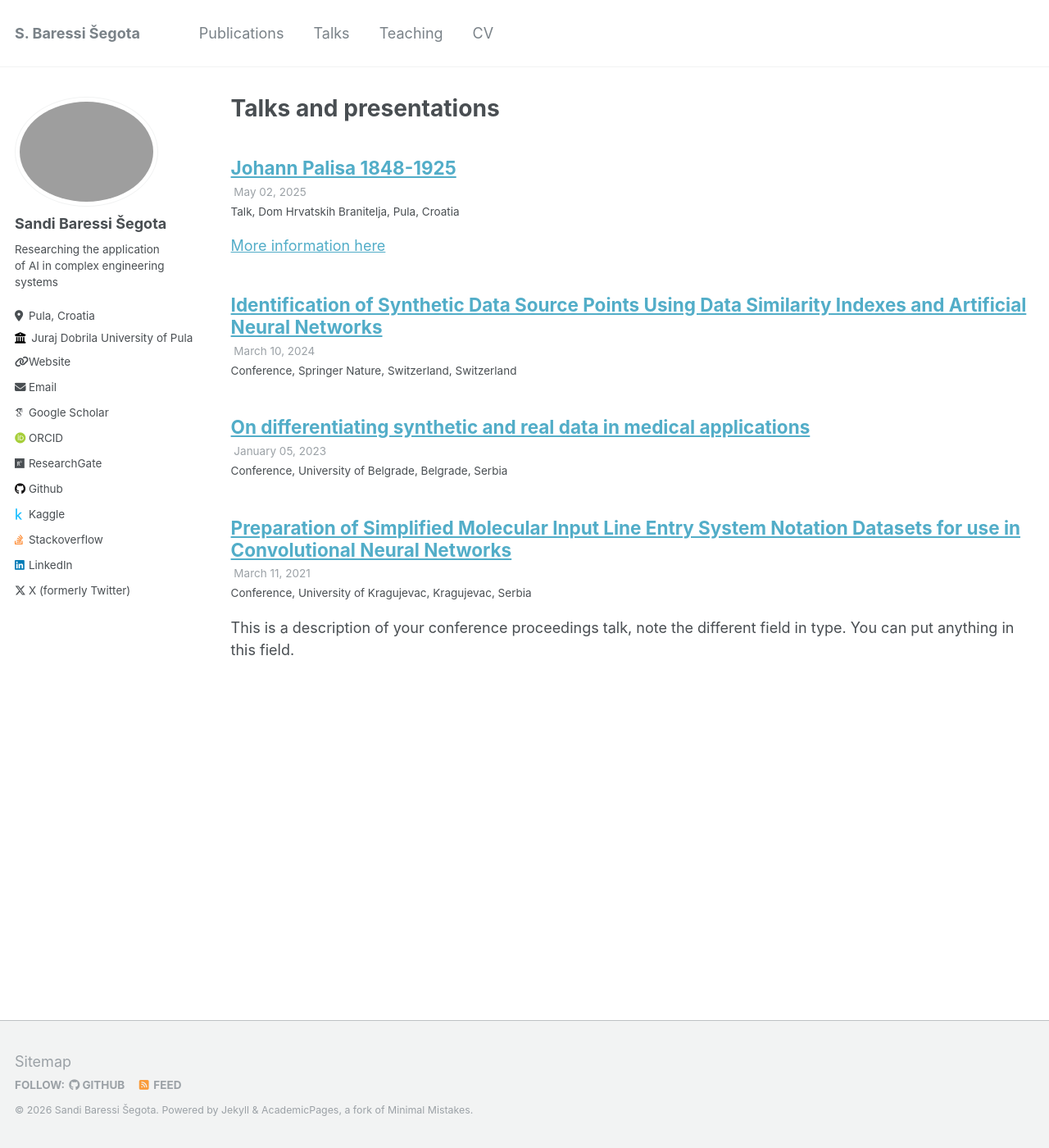
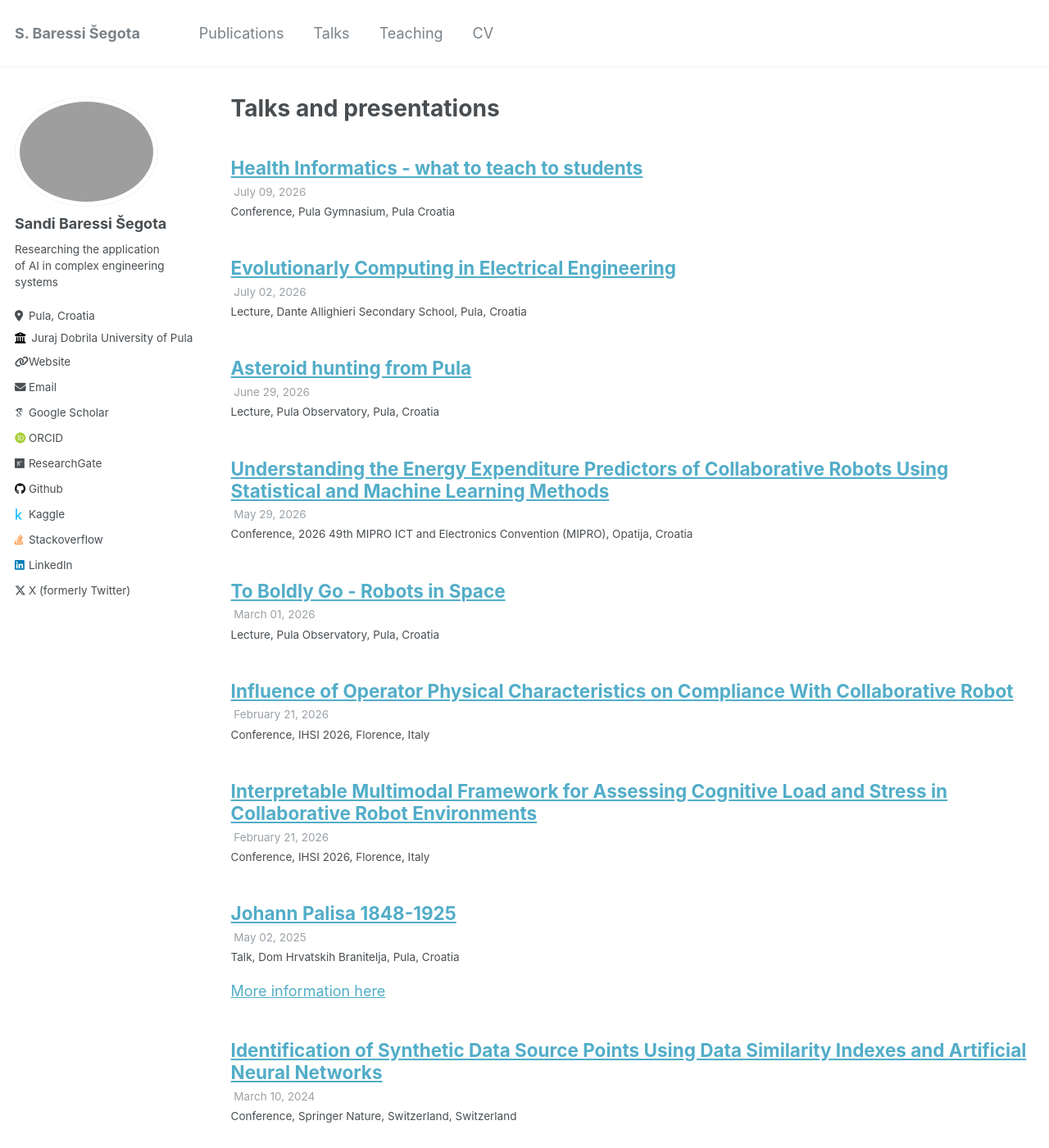
Before and after one commit to ssegota/ssegota.github.io, a Jekyll site: the page built from _pages/talks.html, in a window 1280 px wide and 1400 px high. Shown: the whole window at 82% size. Built offline with Jekyll 4.4.1, drawn with Linux system fonts in a browser that asks for light colours; some web fonts are replaced.

Commit message:
Adjusted talks

```diff
--- a/_talks/2014-03-01-talk-3.md
+++ b/_talks/2014-03-01-talk-3.md
@@ -7,5 +7,3 @@ venue: "University of Kragujevac"
 date: 2021-03-11
 location: "Kragujevac, Serbia"
 ---
-
-This is a description of your conference proceedings talk, note the different field in type. You can put anything in this field.
--- /dev/null
+++ b/_talks/ad.md
@@ -0,0 +1,9 @@
+---
+title: "Asteroid hunting from Pula"
+collection: talks
+type: "Lecture"
+permalink: /talks/ad
+venue: "Pula Observatory"
+date: 2026-06-29
+location: "Pula, Croatia"
+---
--- /dev/null
+++ b/_talks/ec.md
@@ -0,0 +1,9 @@
+---
+title: "Evolutionarly Computing in Electrical Engineering"
+collection: talks
+type: "Lecture"
+permalink: /talks/ec
+venue: "Dante Allighieri Secondary School"
+date: 2026-07-02
+location: "Pula, Croatia"
+---
--- /dev/null
+++ b/_talks/health_informatics.md
@@ -0,0 +1,9 @@
+---
+title: "Health Informatics - what to teach to students"
+collection: talks
+type: "Conference"
+permalink: /talks/health_informatics
+venue: "Pula Gymnasium"
+date: 2026-07-09
+location: "Pula Croatia"
+---
--- /dev/null
+++ b/_talks/ihsi1.md
@@ -0,0 +1,9 @@
+---
+title: "Interpretable Multimodal Framework for Assessing Cognitive Load and Stress in Collaborative Robot Environments"
+collection: talks
+type: "Conference"
+permalink: /talks/ihsi1
+venue: "IHSI 2026"
+date: 2026-02-21
+location: "Florence, Italy"
+---
--- /dev/null
+++ b/_talks/ihsi2.md
@@ -0,0 +1,9 @@
+---
+title: "Influence of Operator Physical Characteristics on Compliance With Collaborative Robot"
+collection: talks
+type: "Conference"
+permalink: /talks/ihsi2
+venue: "IHSI 2026"
+date: 2026-02-21
+location: "Florence, Italy"
+---
--- /dev/null
+++ b/_talks/mipro.md
@@ -0,0 +1,9 @@
+---
+title: "Understanding the Energy Expenditure Predictors of Collaborative Robots Using Statistical and Machine Learning Methods"
+collection: talks
+type: "Conference"
+permalink: /talks/mipro
+venue: "2026 49th MIPRO ICT and Electronics Convention (MIPRO)"
+date: 2026-05-29
+location: "Opatija, Croatia"
+---
--- /dev/null
+++ b/_talks/ris.md
@@ -0,0 +1,9 @@
+---
+title: "To Boldly Go - Robots in Space"
+collection: talks
+type: "Lecture"
+permalink: /talks/ris
+venue: "Pula Observatory"
+date: 2026-02-29
+location: "Pula, Croatia"
+---
```
